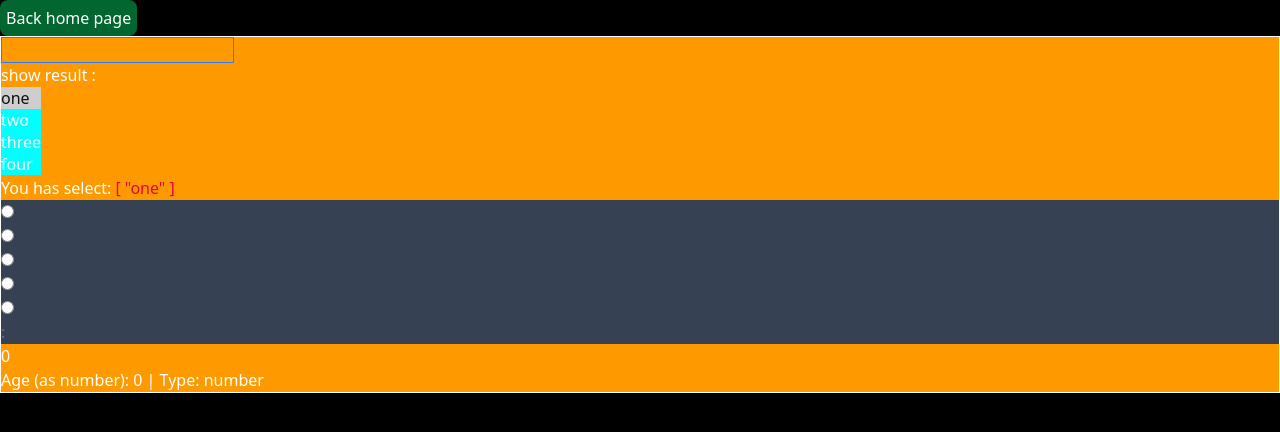
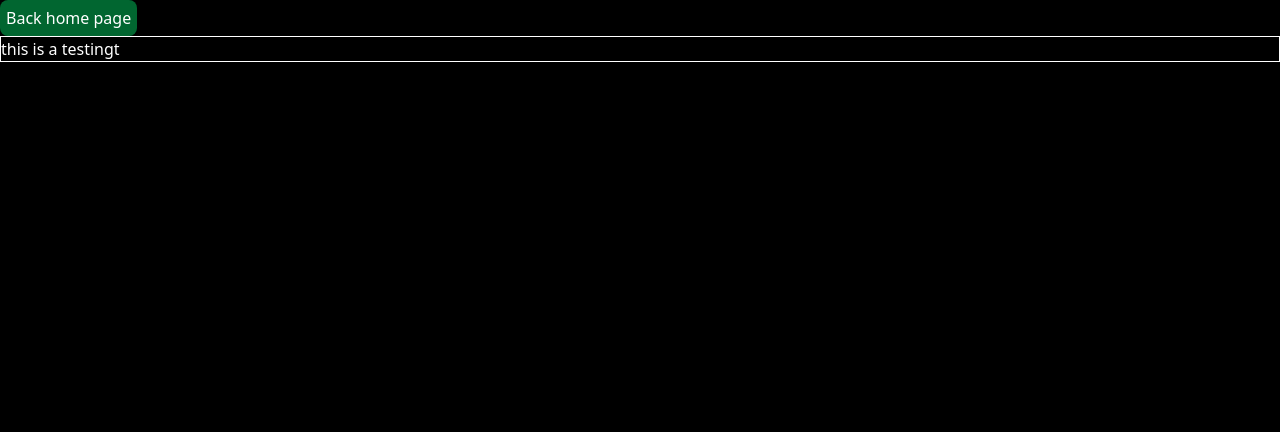
Before and after one commit to phatyut/Project_Pro, a Vue app: page /testvue in a window 1280 px wide. Shown: the top 432 px of the page. Built offline with nearby package versions, Linux system fonts and the light colour scheme.

Commit message:
this is testing push code to github.com

```diff
--- a/src/components/footer/Footer.vue
+++ b/src/components/footer/Footer.vue
@@ -1,5 +1,5 @@
 <template>
-    <div class="bg-red-900">
+    <div class="bg-red-900 flex">
         Footer
     </div>
 </template>
--- a/src/testingvue/Testvue.vue
+++ b/src/testingvue/Testvue.vue
@@ -31,8 +31,14 @@
                 </div> -->
 
 
+                <!-- <div>
+                    <InputForm></InputForm>
+                </div> -->
+
+
+
                 <div>
-                    <InputForm></InputForm>
+                    <Props></Props>
                 </div>
 
         </div>
@@ -45,6 +51,7 @@ import Condition from './condition/Condition.vue';
 import List_loop from './for_list_rendering/List_loop.vue';
 import Events from './events/Events.vue';
 import InputForm from './Inputform/InputForm.vue';
+import Props from './prop/Props.vue';
     export default{
 
         components:{
@@ -52,7 +59,8 @@ import InputForm from './Inputform/InputForm.vue';
             Condition,
             List_loop,
             Events,
-            InputForm
+            InputForm,
+            Props
         },
 
         data(){
--- /dev/null
+++ b/src/testingvue/prop/Props.vue
@@ -0,0 +1,5 @@
+<template>
+    <div>
+        this is  a testingt
+    </div>
+</template>
--- a/vite.config.js
+++ b/vite.config.js
@@ -4,5 +4,7 @@ import tailwincss from "@tailwindcss/vite"
 
 // https://vite.dev/config/
 export default defineConfig({
-  plugins: [vue(), tailwincss()],
+  plugins: [
+    vue(),
+    tailwincss()],
 })
```
Also changed, not shown: src/testingvue/prop/Childprop.vue (added), 1 other file (tests, documents, lock files or other folders).
